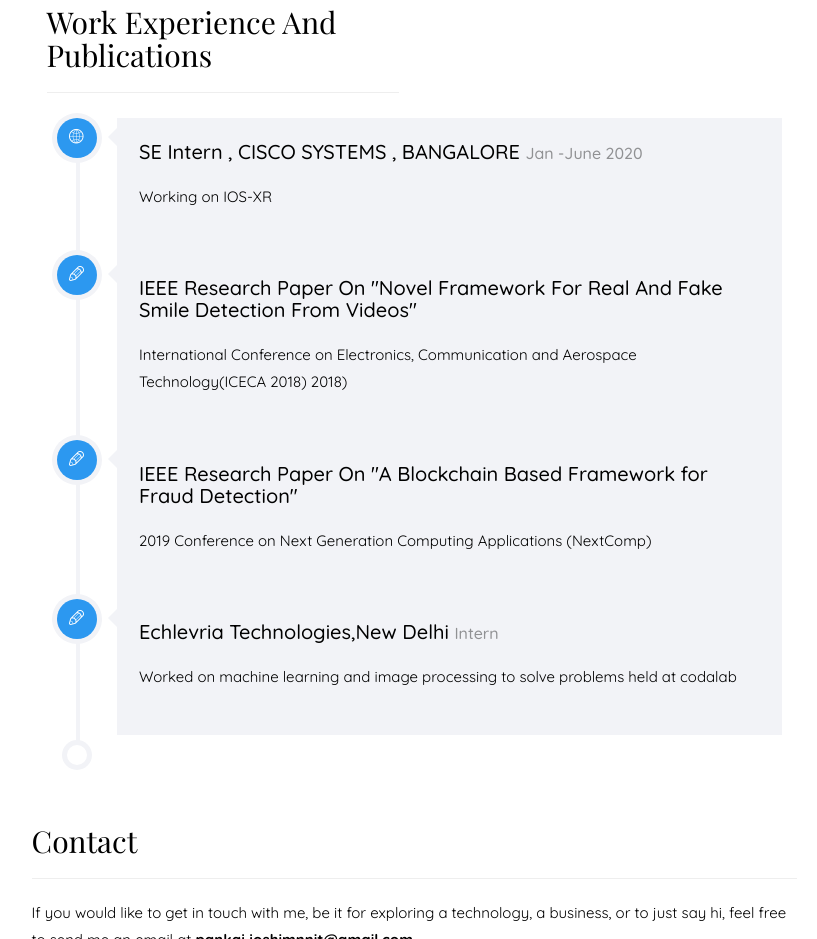
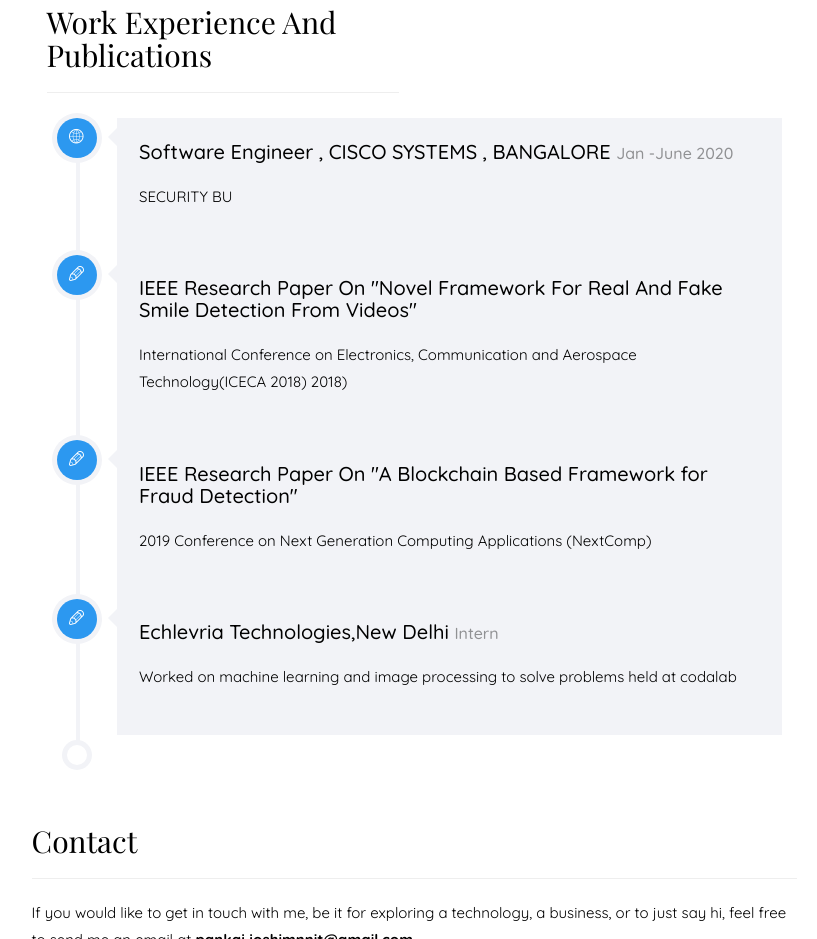
Before and after one commit to pankajmnnit/pankajmnnit.github.io, a plain HTML site: page index.html in a window 1280 px wide. Shown: the part 900-1839 px from the top of the page, without its empty margins (376-1193 px from the left). Drawn offline with nearby package versions, Linux system fonts and the light colour scheme; a script that the page names is missing; files whose address does not match are found by name; a web font is replaced by a local one.

Commit message:
updated WE

```diff
--- a/index.html
+++ b/index.html
@@ -246,8 +246,8 @@
 							   <i class="icon-world"></i>
 						   </div>
 							<div class="timeline-label">
-							   <h2><a href="#"> SE Intern , CISCO SYSTEMS , BANGALORE</a> <span>Jan -June 2020</span></h2>
-							   <p>Working on IOS-XR</p>
+							   <h2><a href="#"> Software Engineer , CISCO SYSTEMS , BANGALORE</a> <span>Jan -June 2020</span></h2>
+							   <p>SECURITY BU</p>
 						   </div>
 					   </div>
 
```
